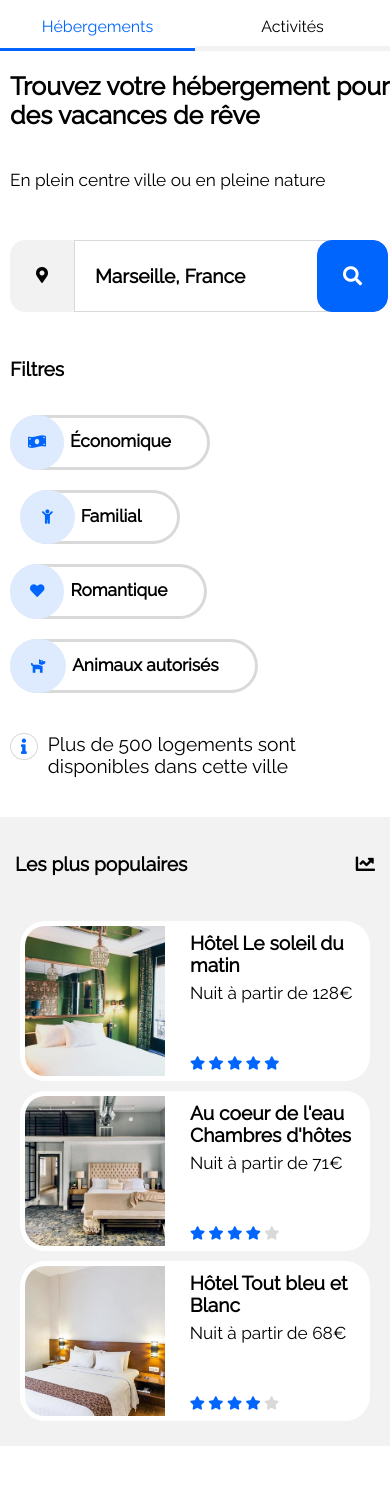
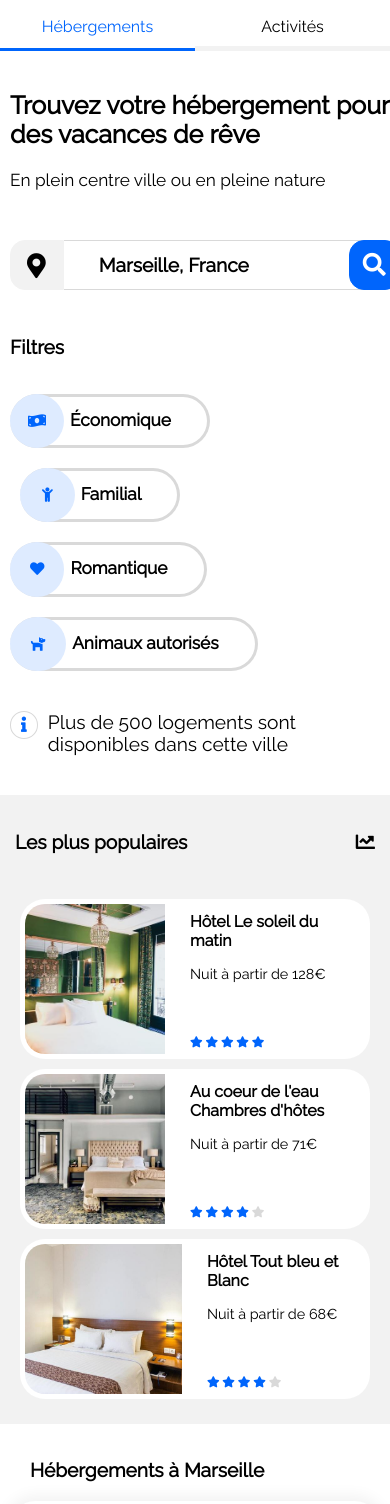
Before and after one commit to Sebastien-Dec/DecorneSebastien_2_20052021, a plain HTML site: page index.html in a window 390 px wide. Shown: the part 62-1566 px from the top of the page. Drawn offline with Linux system fonts and the light colour scheme.

Commit message:
Responsive Tablet and Mobil Finalise

```diff
--- a/css/styles.css
+++ b/css/styles.css
@@ -37,11 +37,18 @@ ul {
 h1 {
     font-size: 1em;
 }
+
 h2 {
     font-size : 1em;
 }
+
 p {
     font-size: 0.9em;
+}
+
+.accstar,
+.star {
+    font-size: 0.7em;
 }
 
 /* Header */
@@ -53,6 +60,7 @@ header {
 
 .logo {
     align-self: center;
+    margin-top: 50px;
 }
 
 .navbar ul {
@@ -85,7 +93,7 @@ header {
 /* Slogan */
 
 #slogan {
-    margin: 30px 0;
+    margin: 40px 0;
     font-size: 1.2em;
 }
 
@@ -95,13 +103,8 @@ header {
 
 /* Search */
 
-#search {
-    margin-top: 20px;
-}
-
 .inputsearch {
     display: flex;
-    position: relative;
 }
 
 .mapmarker {
@@ -113,6 +116,7 @@ header {
 
 .fa-map-marker-alt {
     background-color: #f2f2f2;
+    font-size: 1.2em;
 }
 
 .inputsearch input {
@@ -249,7 +253,7 @@ header {
     padding-bottom: 5px;
     background-color: #fff;
     border-radius: 25px;
-    box-shadow: 0 0 2px 2px #f2f2f2;
+    box-shadow: 0 0 15px 10px #ececec;
 }
 
 .hotel a h2,
@@ -259,6 +263,7 @@ header {
 
 .accstar {
     margin-left: 20px;
+    margin-bottom: 10px;
 }
 
 .hotel a img {
@@ -311,38 +316,31 @@ aside {
     display: flex;
     background-color: #fff;
     border-radius: 25px;
-    box-shadow: 0 0 2px 2px #f2f2f2;
+    box-shadow: 0 0 15px 10px #ececec;
     margin-bottom: 30px;
     width: 100%;
 }
 
-.mostpop a h1 {
-    margin: 0;
-}
-
-.mostpop a p {
-    line-height: 0;
-}
+ .mostpop a p {
+     display: inline;
+ }
 
 .alignpopular {
     padding-left: 20px;
-    margin-top: 15px;
+    padding-right: 30px;
+    width: 40%;
+}
+
+.alignpopular-group {
+    margin-bottom: 50px;
 }
 
 .mostpop img {
-    width: 140px;
+    width: 40%;
     height: 150px;
     border-radius: 25px 0 0 25px;
     padding: 5px;
     object-fit: cover;
-}
-
-.star {
-    margin-top: 35px;
-}
-
-.bleu img {
-    width: 150px;
 }
 
 /* activities */
@@ -369,7 +367,7 @@ aside {
 .twoimages>a {
     border: 1px solid #f2f2f2;
     border-radius: 25px;
-    box-shadow: 0 0 2px 2px #f2f2f2;
+    box-shadow: 0 0 5px 2px #f2f2f2;
 }
 
 .oneimage {
@@ -429,6 +427,7 @@ aside {
 footer {
     display: flex;
     justify-content: space-evenly;
+    padding-left: 10px;
     background-color: #f2f2f2;
 }
 
@@ -440,7 +439,10 @@ footer {
 
 footer h1 {
     margin-top: 40px;
-    padding-left: 40px;
+}
+
+footer ul {
+    padding: 0;
 }
 
 footer ul li {
@@ -452,6 +454,7 @@ footer ul li {
 @media screen and (max-width: 991px)
 {
     /*Filters*/
+
     .filter {
         flex-wrap: wrap;
     }
@@ -478,6 +481,7 @@ footer ul li {
     #housing {
         flex-direction: column;
     }
+
     /* Accommodation */
 
     #accommodation {
@@ -493,6 +497,7 @@ footer ul li {
     .hotel a {
         margin-left: 0;
     }
+
     /* More */
 
     .more {
@@ -518,9 +523,15 @@ footer ul li {
         margin-left: 15px;
         margin-right: 15px;
     }
+
     .mostpop a {
         margin: 5px;
         width: 60%;
+        box-shadow: none;
+    }
+
+    .mostpop>img {
+        width: 40%;
     }
 
     .alignpopular {
@@ -530,16 +541,12 @@ footer ul li {
         justify-content: space-between;
     }
 
+    .alignpopular-group {
+        margin-bottom: 30px;
+    }
+
     .star {
         margin-bottom: 10px;
-    }
-
-    .coeur .star {
-        margin-top: 0;
-    }
-
-    .bleu img {
-        width: 180px;
     }
 
     /* Activities */
@@ -569,10 +576,6 @@ footer ul li {
 
     /* Footer */
 
-    footer {
-        justify-content: space-between;
-    }
-
     .about,
     .accomodations,
     .assistance {
@@ -583,6 +586,10 @@ footer ul li {
 /* Responsive Telephone */
 
 @media screen and (max-width: 768px) {
+
+    .container {
+        margin: 0;
+    }
 
     /* header */
 
@@ -646,13 +653,11 @@ footer ul li {
     /* Slogan */
 
     #slogan {
-        margin: 0;
         padding-left: 10px;
     }
 
     #slogan h1 {
         font-size: 1.3em;
-        padding-bottom: 20px;
     }
 
     /* Search */
@@ -661,13 +666,20 @@ footer ul li {
         margin: 50px 0px 0px 10px;
     }
 
+    .inputsearch {
+        height: 50px;
+        justify-content: space-evenly;
+    }
+
     .inputsearch input {
-        padding: 20px;
+        padding: 0 50px 0 35px;
         border-right: none;
+        border-left: none;
     }
 
     .mapmarker {
-        padding: 25px;
+        padding: 13px 17px 20px 16px;
+        font-size: 1.3em;
     }
 
     .searchbutton {
@@ -676,13 +688,14 @@ footer ul li {
 
     .desktop {
         border-radius: 15px;
-        padding: 25px;
         position: relative;
-        right: 13px;
+        right: 15px;
+        padding: 0 13px;
     }
 
     .desktop .fa-search {
         display: block;
+        font-size: 1.2em;
     }
 
     /* Filters */
@@ -721,10 +734,6 @@ footer ul li {
 
     /* Housing */
 
-    .container {
-        margin: 0;
-    }
-
     #housing {
         display: flex;
         flex-direction: column;
@@ -734,6 +743,7 @@ footer ul li {
     #housing section {
         background-color: transparent;
         margin-right: 0;
+        margin-top: 0;
         width: 100%;
     }
 
@@ -747,6 +757,8 @@ footer ul li {
 
     .hotel a {
         width: 95%;
+        margin-bottom: 12px;
+        box-shadow: 0 0 15px 5px #f2f2f2;
     }
 
     .hotel a img {
@@ -765,17 +777,16 @@ footer ul li {
     }
 
     .mostpop a {
-        width: 100%
+        width: 100%;
+        box-shadow: none;
     }
 
-    .alignpopular-group {
-        position: relative;
-        bottom: 20px;
+    .alignpopular {
+        font-size: 1em;
     }
 
     .star {
         margin-top: 0;
-        font-size: 0.7em;
     }
 
     .bleu img {
@@ -785,10 +796,19 @@ footer ul li {
     /* More */
 
     .more {
-        margin: 0 0 0 15px;
+        margin: 30px 0 0 15px;
     }
 
     /* Activities */
+
+    #activities {
+        margin: 60px 10px 50px 15px;
+    }
+
+    #activities h1 {
+        margin-left: 5px;
+        margin-bottom: 35px;
+    }
 
     .image {
         flex-direction: column;
@@ -803,7 +823,8 @@ footer ul li {
 
     .oneimage>a,
     twoimages>a {
-        margin-bottom: 20px;
+        margin-bottom: 30px;
+        box-shadow: 0 0 15px 4px #f2f2f2;
     }
 
     .oneimage a img,
@@ -814,20 +835,13 @@ footer ul li {
 
     .twoimages a {
         width: 100%;
-        margin-bottom: 20px;
+        margin-bottom: 30px;
     }
 
     /* Footer */
 
     footer {
         flex-direction: column;
-        flex-wrap: wrap;
+        padding-left: 20px;
     }
-
-    .about,
-    .accomodations,
-    .assistance {
-        margin-right: 0;
-    }
-
 }
```
